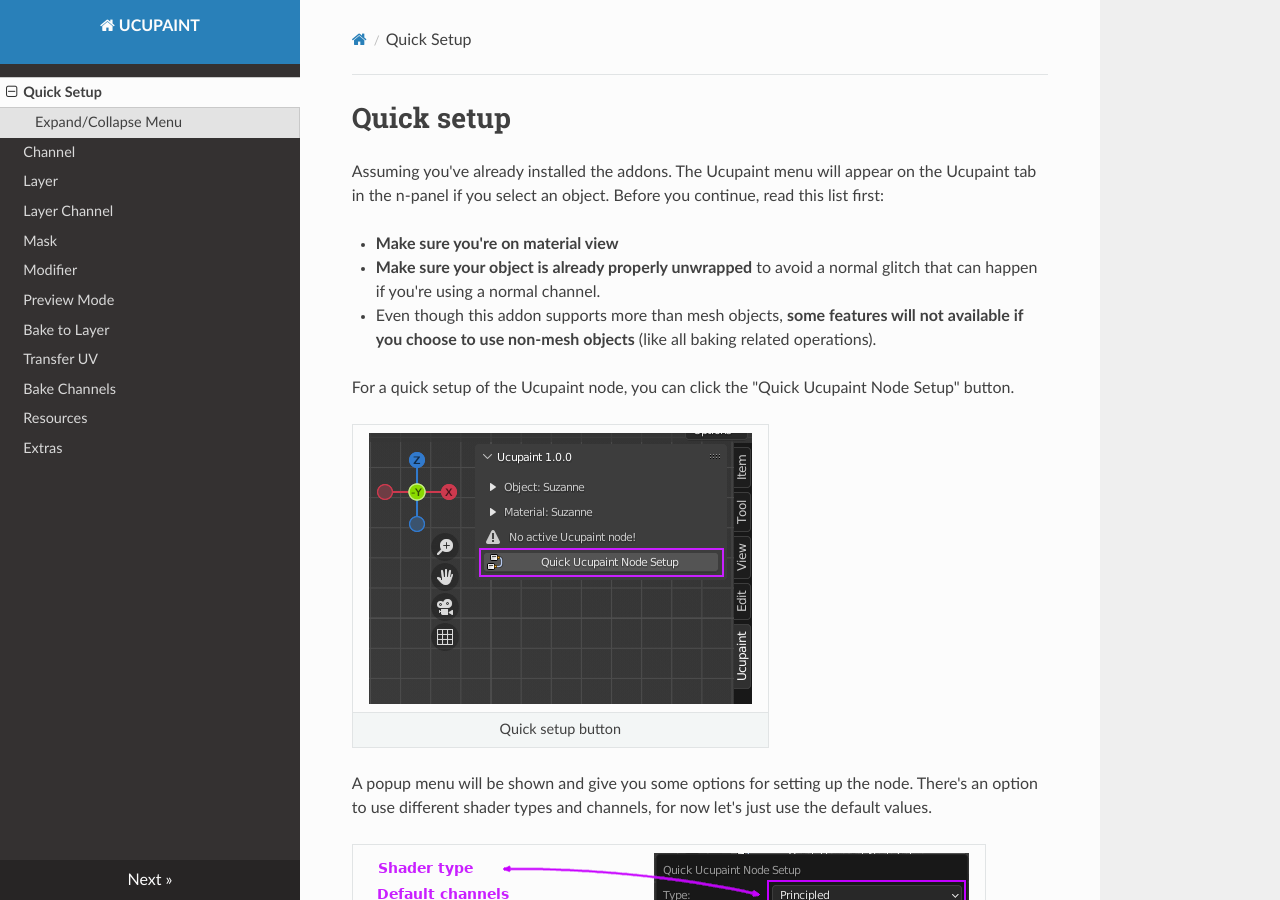
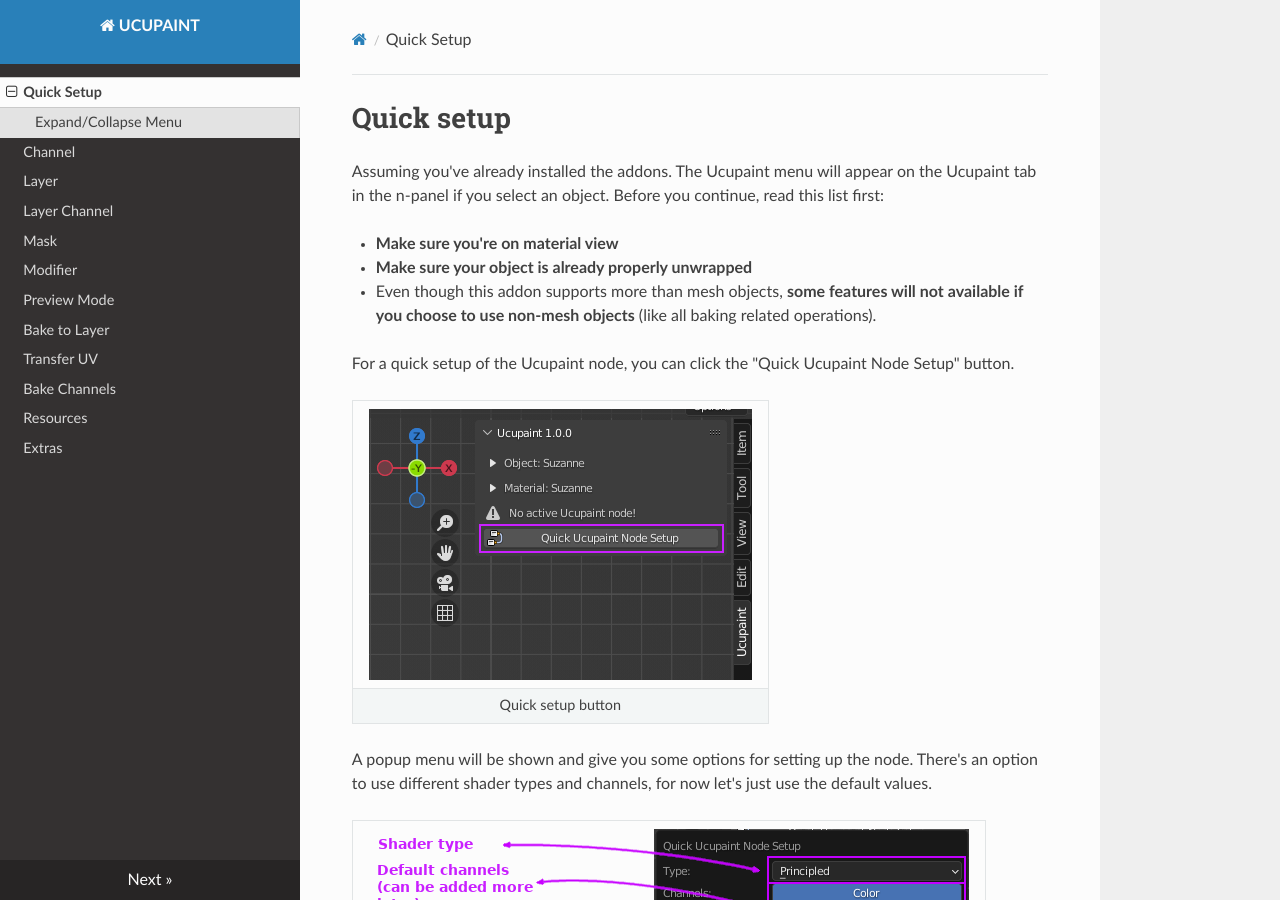
Before and after one commit to ucupumar/ucupaint-wiki, an MkDocs documentation site: the page built from docs/01.00.quick-setup.md, in a window 1280 px wide and 900 px high. Built offline with MkDocs 1.6.1, drawn with Linux system fonts in a browser that asks for light colours; nearby versions of some CDN libraries.

Commit message:
Update 01.00.quick-setup.md

```diff
--- a/docs/01.00.quick-setup.md
+++ b/docs/01.00.quick-setup.md
@@ -4,7 +4,7 @@
 Before you continue, read this list first:
 
 - **Make sure you're on material view**
-- **Make sure your object is already properly unwrapped** to avoid a normal glitch that can happen if you're using a normal channel.
+- **Make sure your object is already properly unwrapped**
 - Even though this addon supports more than mesh objects, **some features will not available if you choose to use non-mesh objects** (like all baking related operations).
 
 For a quick setup of the Ucupaint node, you can click the "Quick Ucupaint Node Setup" button.
```
